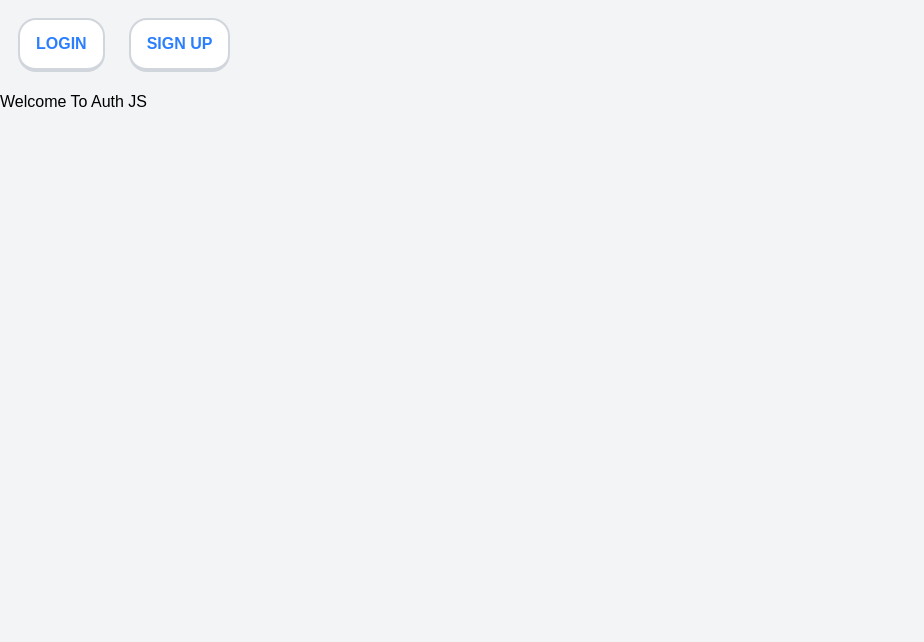
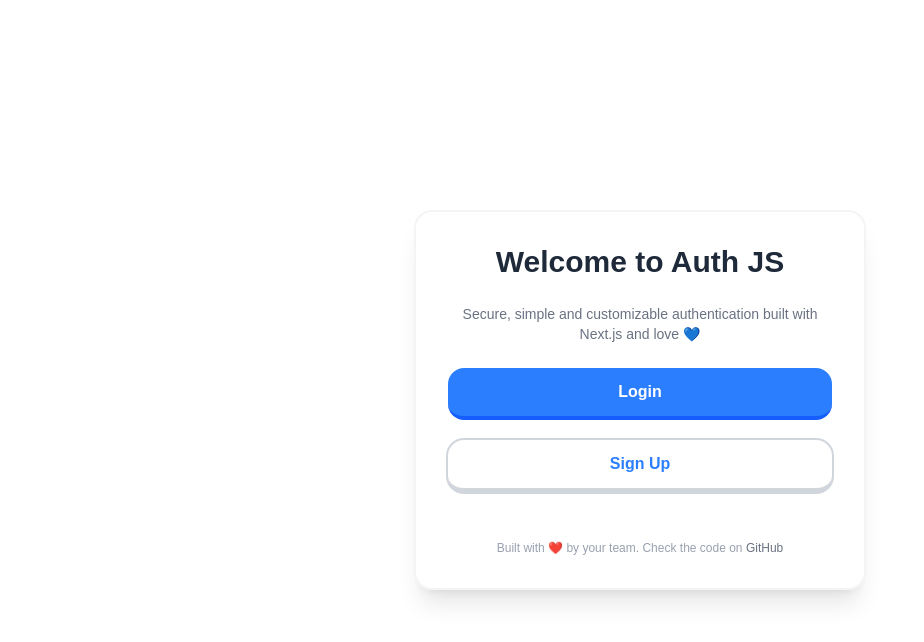
Before and after one commit to AyushSoni86/next-js-authentication, a Next.js app: page / in a window 1280 px wide. Shown: the top 642 px of the page, without its empty margins (0-924 px from the left). Built offline with nearby package versions, Linux system fonts and the light colour scheme.

Commit message:
profile page and middleware done

```diff
--- a/src/app/layout.tsx
+++ b/src/app/layout.tsx
@@ -12,19 +12,6 @@
     <html lang="en">
       <body className="bg-gray-100">
         <Toaster position="top-right" reverseOrder={false} />
-        <div className="flex w-100 gap-7 m-5">
-          <button
-            type="button"
-            className="rounded-2xl border-b-2 border-b-gray-300 bg-white px-4 py-3 font-bold text-blue-500 ring-2 ring-gray-300 hover:bg-gray-200 active:translate-y-[0.125rem] active:border-b-gray-200"
-          >
-            <Link href="/login">LOGIN</Link>
-          </button>
-
-          <button className="rounded-2xl border-b-2 border-b-gray-300 bg-white px-4 py-3 font-bold text-blue-500 ring-2 ring-gray-300 hover:bg-gray-200 active:translate-y-[0.125rem] active:border-b-gray-200">
-            <Link href="/signup">SIGN UP</Link>
-          </button>
-        </div>
-
         {children}
       </body>
     </html>
--- a/src/app/page.tsx
+++ b/src/app/page.tsx
@@ -1,3 +1,43 @@
+"use client";
+
+import Link from "next/link";
+
 export default function Home() {
-  return <div>Welcome To Auth JS</div>;
+  return (
+    <main className="min-h-screen flex items-center justify-center bg-white px-4">
+      <div className="w-full max-w-md rounded-2xl bg-white p-8 shadow-xl ring-2 ring-gray-100 text-center space-y-6">
+        <h1 className="text-3xl font-bold text-gray-800">Welcome to Auth JS</h1>
+        <p className="text-gray-500 text-sm">
+          Secure, simple and customizable authentication built with Next.js and
+          love 💙
+        </p>
+
+        <div className="space-y-4">
+          <Link href="/login">
+            <button className="w-full rounded-2xl border-b-4 border-b-blue-600 bg-blue-500 py-3 font-bold text-white hover:bg-blue-400 active:translate-y-[0.125rem] active:border-b-blue-400">
+              Login
+            </button>
+          </Link>
+
+          <Link href="/signup">
+            <button className="mt-5 w-full rounded-2xl border-b-4 border-b-gray-300 bg-white py-3 font-bold text-blue-500 ring-2 ring-gray-300 hover:bg-gray-100 active:translate-y-[0.125rem] active:border-b-gray-200">
+              Sign Up
+            </button>
+          </Link>
+        </div>
+
+        <footer className="pt-6 text-xs text-gray-400">
+          Built with ❤️ by your team. Check the code on{" "}
+          <a
+            href="https://github.com"
+            target="_blank"
+            rel="noopener noreferrer"
+            className="font-medium text-gray-500 hover:underline"
+          >
+            GitHub
+          </a>
+        </footer>
+      </div>
+    </main>
+  );
 }
--- a/src/app/profile/page.tsx
+++ b/src/app/profile/page.tsx
@@ -1,7 +1,68 @@
-import React from "react";
+"use client";
+
+import React, { useEffect, useState } from "react";
+import axios from "axios";
+import { toast } from "react-hot-toast";
 
 const Profile = () => {
-  return <div>Profile Page</div>;
+  const [user, setUser] = useState({
+    username: "",
+    email: "",
+    profileImage: "",
+  });
+
+  const fetchUserProfile = async () => {
+    try {
+      const response = await axios.get("/api/users/profile");
+      console.log("🚀 ~ fetchUserProfile ~ response:", response.data);
+      const userdetails = response?.data.data;
+      setUser(userdetails);
+    } catch (err: any) {
+      toast.error("Failed to fetch profile");
+      console.error(err);
+    }
+  };
+
+  useEffect(() => {
+    fetchUserProfile();
+  }, []);
+
+  return (
+    <div className="p-6">
+      <div className="absolute left-1/2 top-1/2 w-full max-w-sm -translate-x-1/2 -translate-y-1/2 transform">
+        <div className="rounded-2xl bg-white p-6 shadow-xl ring-2 ring-gray-100 space-y-6 text-center">
+          <header className="text-2xl font-bold text-gray-800">
+            My Profile
+          </header>
+
+          {user?.profileImage ? (
+            <img
+              src={user.profileImage}
+              alt="Profile"
+              className="mx-auto h-24 w-24 rounded-full object-cover ring-2 ring-blue-400"
+            />
+          ) : (
+            <div className="mx-auto h-24 w-24 rounded-full bg-gray-200 flex items-center justify-center text-gray-400 text-xl font-bold ring-2 ring-gray-300">
+              {user?.username?.charAt(0)?.toUpperCase() || "U"}
+            </div>
+          )}
+          <div className="space-y-2">
+            <p className="text-lg font-medium text-gray-700">
+              {user?.username || "Unnamed User"}
+            </p>
+            <p className="text-sm text-gray-500">{user?.email || "No email"}</p>
+          </div>
+
+          <button
+            className="mt-4 w-full rounded-2xl border-b-4 border-b-blue-600 bg-blue-500 py-2 font-bold text-white hover:bg-blue-400 active:translate-y-[0.125rem] active:border-b-blue-400"
+            onClick={() => toast("Edit profile coming soon!")}
+          >
+            Edit Profile
+          </button>
+        </div>
+      </div>
+    </div>
+  );
 };
 
 export default Profile;
--- /dev/null
+++ b/src/middleware.ts
@@ -0,0 +1,22 @@
+import { NextResponse, NextRequest } from "next/server";
+
+export function middleware(request: NextRequest) {
+  const path = request.nextUrl.pathname;
+
+  const isPublicPath =
+    path === "/login" || path === "/signup" || path === "/verifyemail";
+
+  const token = request.cookies.get("token")?.value || "";
+
+  if (isPublicPath && token) {
+    return NextResponse.redirect(new URL("/", request.nextUrl));
+  }
+
+  if (!isPublicPath && !token) {
+    return NextResponse.redirect(new URL("/login", request.nextUrl));
+  }
+}
+
+export const config = {
+  matcher: ["/", "/login", "/signup", "/profile", "/verifyemail"],
+};
```
